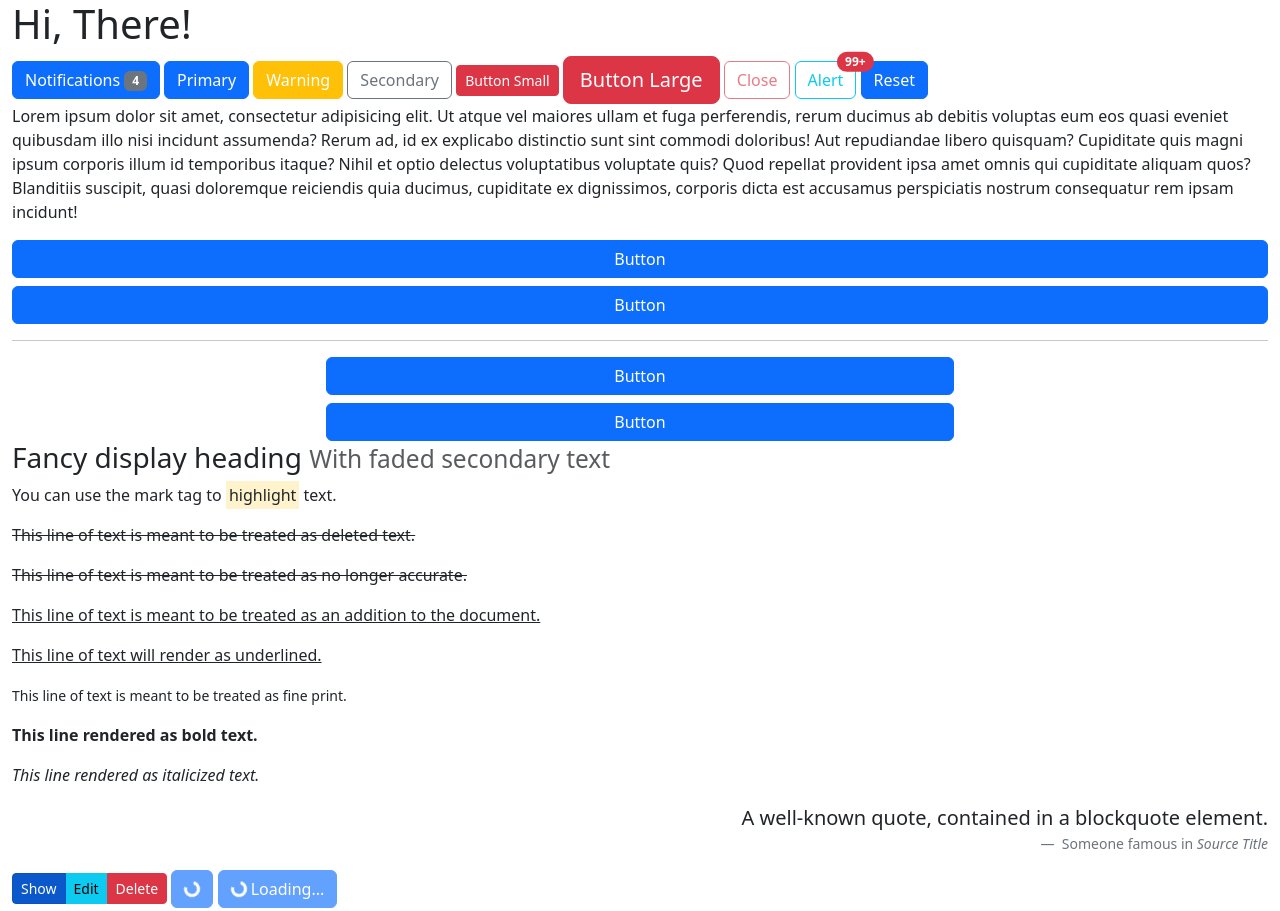
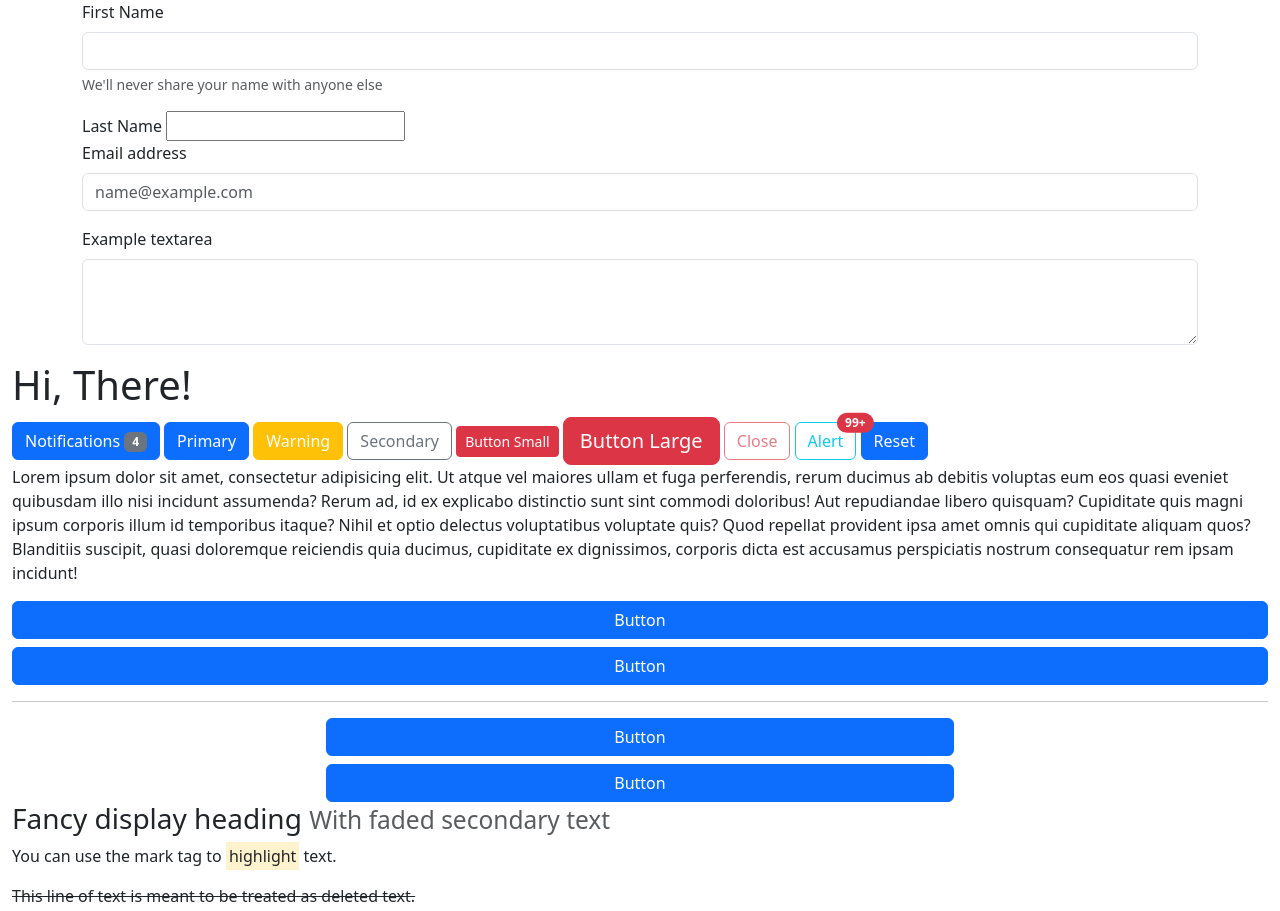
Before and after one commit to Hazzanawarafik/belajar_bootstrap, a plain HTML site: page index.html in a window 1280 px wide. Shown: the top 911 px of the page. Drawn offline with nearby package versions, Linux system fonts and the light colour scheme.

Commit message:
Mendesain Form dengan Bootstrap

```diff
--- a/index.html
+++ b/index.html
@@ -9,6 +9,29 @@
     <link rel="stylesheet" href="app.css">
 </head>
 <body>
+    <div class="container">
+        <div class="row">
+            <div class="mb-3">
+                <label for="" class="form-label">First Name</label>
+                <input type="text" class="form-control" name="first_name" id="">
+                <div class="form-text">
+                    We'll never share your name with anyone else
+                </div>
+            </div>
+            <div>
+                <label for="">Last Name</label>
+                <input type="text" name="last_name" id="">
+            </div>
+        </div>
+        <div class="mb-3">
+            <label for="exampleFormControlInput1" class="form-label">Email address</label>
+            <input type="email" class="form-control" id="exampleFormControlInput1" placeholder="name@example.com">
+        </div>
+        <div class="mb-3">
+            <label for="exampleFormControlTextarea1" class="form-label">Example textarea</label>
+            <textarea class="form-control" id="exampleFormControlTextarea1" rows="3"></textarea>
+        </div>
+    </div>
     <div class="container-fluid">
         <h1>Hi, There!</h1>
         <button type=" button" class="btn btn-primary">
```
